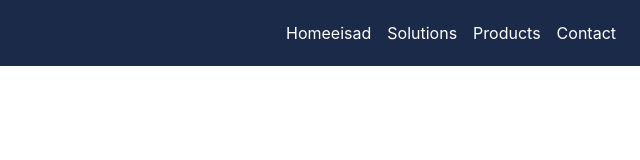
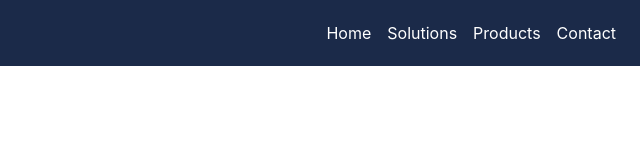
Before and after one commit to BKarthikChandra/test, a plain HTML site: page index.html in a window 1280 px wide. Shown: the full height of the page, 640-1280 px from the left. Drawn offline with nearby package versions, Linux system fonts and the light colour scheme.

Commit message:
Update index.html

```diff
--- a/index.html
+++ b/index.html
@@ -19,7 +19,7 @@
     <div class="collapse navbar-collapse justify-content-end" id="navbarNav">
       <ul class="navbar-nav">
         <li class="nav-item">
-          <a class="nav-link" href="#">Homeeisad</a>
+          <a class="nav-link" href="#">Home</a>
         </li>
         <li class="nav-item">
           <a class="nav-link" href="#">Solutions</a>
```
